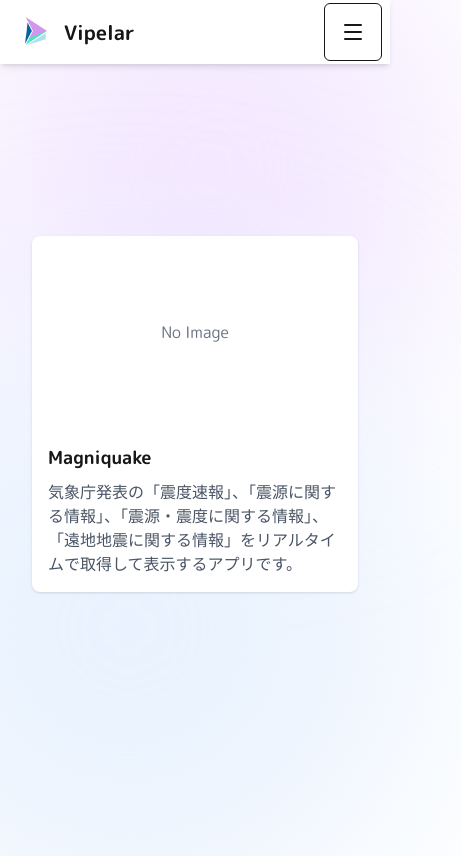
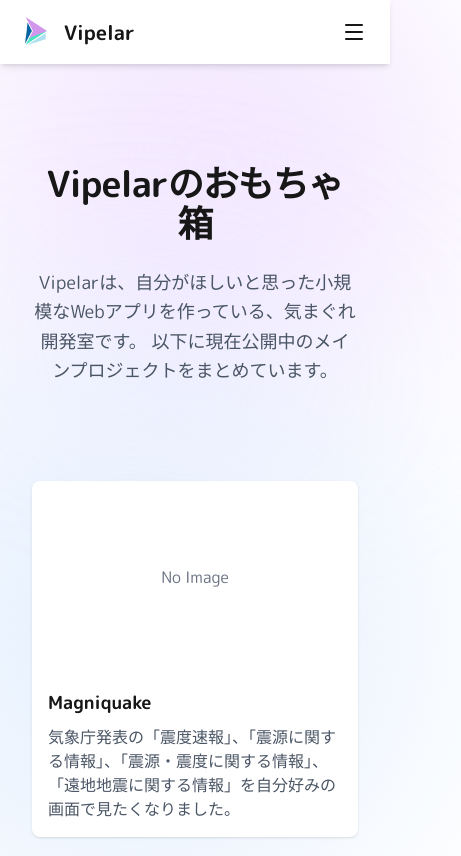
Before and after one commit to suica-crux/homepage, an Astro site: page / in a window 390 px wide. Shown: the top 856 px of the page, 461 px wide, since content can reach past the window. Built offline with nearby package versions, Linux system fonts and the light colour scheme; Astro itself is replaced by a stand-in of ours.

Commit message:
レイアウト修正とかその他諸々色々 (#178)

```diff
--- a/astro.config.mjs
+++ b/astro.config.mjs
@@ -9,6 +9,9 @@ import react from '@astrojs/react';
 export default defineConfig({
   vite: {
     plugins: [tailwindcss()],
+    server: {
+      allowedHosts: ['dev.vipelar.com'],
+    },
   },
 
   integrations: [react()],
--- a/src/components/Card.astro
+++ b/src/components/Card.astro
@@ -12,7 +12,15 @@ const { title, description, href, img } = Astro.props;
 
 <div class="w-full md:w-1/3 mb-4 px-2">
   <a href={href} class="block">
-    <div class="bg-white shadow rounded-lg overflow-hidden hover:shadow-md transition-shadow">
+    <div
+      class="/* 基本の見た目 */
+  bg-white shadow rounded-lg overflow-hidden
+  /* アニメーション設定...らしい */
+  ring-2 ring-transparent
+  transition-all duration-200 ease-in-out
+  /* ホバー時に色を付ける */
+  hover:ring-vipelar hover:shadow-lg"
+    >
       {
         img ? (
           <Image
--- a/src/components/Header.astro
+++ b/src/components/Header.astro
@@ -8,8 +8,8 @@ const links: { href: string; label: string }[] = [{ href: '/magniquake', label:
 <header class="fixed top-0 left-0 w-full bg-white shadow-md z-50">
   <div class="max-w-6xl mx-auto px-4 flex justify-between items-center h-16">
     <div class="flex gap-x-2 items-center">
-      <Image src="/favicon.ico" width={40} height={40} alt="logo" class="rounded" />
-      <a href="/" class="text-xl font-bold">
+      <a href="/" class="flex items-center gap-x-2 hover:opacity-80 transition-opacity font-bold">
+        <Image src="/favicon.ico" width={40} height={40} alt="logo" class="rounded" />
         <span class="text-xl font-bold">Vipelar</span>
       </a>
     </div>
--- a/src/components/Menu.tsx
+++ b/src/components/Menu.tsx
@@ -31,8 +31,11 @@ export default function Menu({ links }: { links: Link[] }) {
   return (
     <>
       <button
-        className="p-4 -m-2 border rounded-md md:hidden"
-        onClick={() => setIsOpen(!isOpen)}
+        className="p-4 -m-2 rounded-md md:hidden"
+        onClick={(e) => {
+          e.stopPropagation();
+          setIsOpen(!isOpen);
+        }}
         aria-label="Toggle Menu"
       >
         {isOpen ? <X size={24} /> : <MenuIcon size={24} />}
--- a/src/layouts/Layout.astro
+++ b/src/layouts/Layout.astro
@@ -16,6 +16,7 @@ import '@/styles/global.css';
     <title>Vipelar</title>
   </head>
   <body class="antialiased">
+    <div class="fixed inset-0 -z-10 pointer-events-none" aria-hidden="true">
       <div
         class="absolute top-[-10%] left-[-10%] w-125 h-125 rounded-full bg-purple-200/50 blur-[100px] -z-10"
       >
@@ -24,6 +25,7 @@ import '@/styles/global.css';
       <div
         class="absolute bottom-[-10%] right-[-10%] w-150 h-150 rounded-full bg-blue-100/60 blur-[120px] -z-10"
       >
+      </div>
     </div>
     <Header />
     <div
--- a/src/pages/index.astro
+++ b/src/pages/index.astro
@@ -4,11 +4,18 @@ import Layout from '../layouts/Layout.astro';
 ---
 
 <Layout>
+  <section class="mb-16 text-center sm:text-left">
+    <h1 class="text-4xl sm:text-5xl font-extrabold mb-6 tracking-tight">Vipelarのおもちゃ箱</h1>
+    <p class="text-lg text-gray-600 max-w-2xl leading-relaxed">
+      Vipelarは、自分がほしいと思った小規模なWebアプリを作っている、気まぐれ開発室です。
+      以下に現在公開中のメインプロジェクトをまとめています。
+    </p>
+  </section>
   <div class="max-w-5xl mx-auto">
     <div class="flex flex-wrap -mx-2">
       <Card
         title="Magniquake"
-        description="気象庁発表の「震度速報」、「震源に関する情報」、「震源・震度に関する情報」、「遠地地震に関する情報」をリアルタイムで取得して表示するアプリです。"
+        description="気象庁発表の「震度速報」、「震源に関する情報」、「震源・震度に関する情報」、「遠地地震に関する情報」を自分好みの画面で見たくなりました。"
         href="/magniquake"
       />
     </div>
--- a/src/styles/global.css
+++ b/src/styles/global.css
@@ -8,16 +8,11 @@
 @theme inline {
   --color-background: var(--background);
   --color-foreground: var(--foreground);
-  /*--font-sans: var(--font-geist-sans);*/
-  /*--font-mono: var(--font-geist-mono);*/
 }
 
-/* @media (prefers-color-scheme: dark) {
-  :root {
-    --background: #0a0a0a;
-    --foreground: #ededed;
-  }
-} */
+@theme {
+  --color-vipelar: #d396ed;
+}
 
 body {
   background: var(--background);
```
Lines whose indentation alone changed are shown as unchanged.
